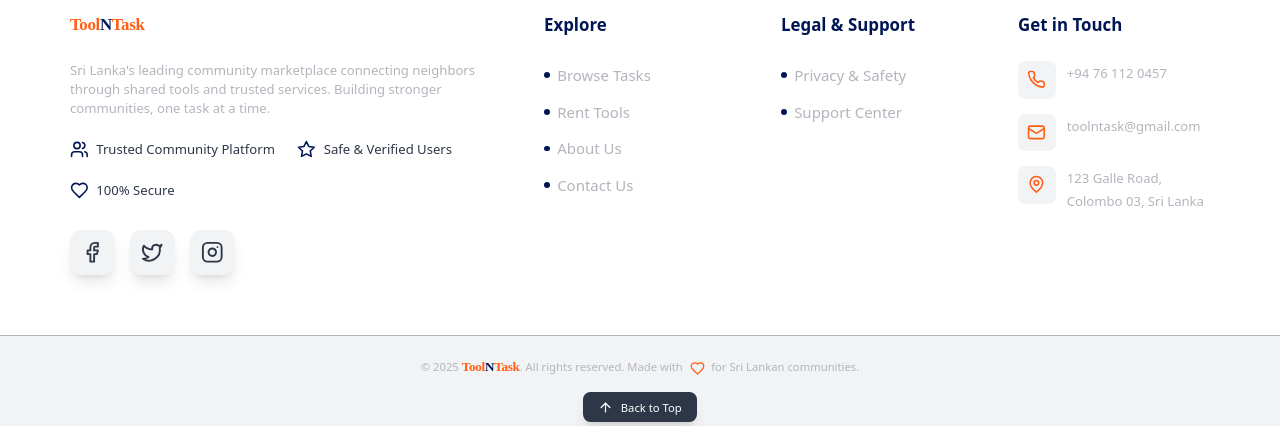
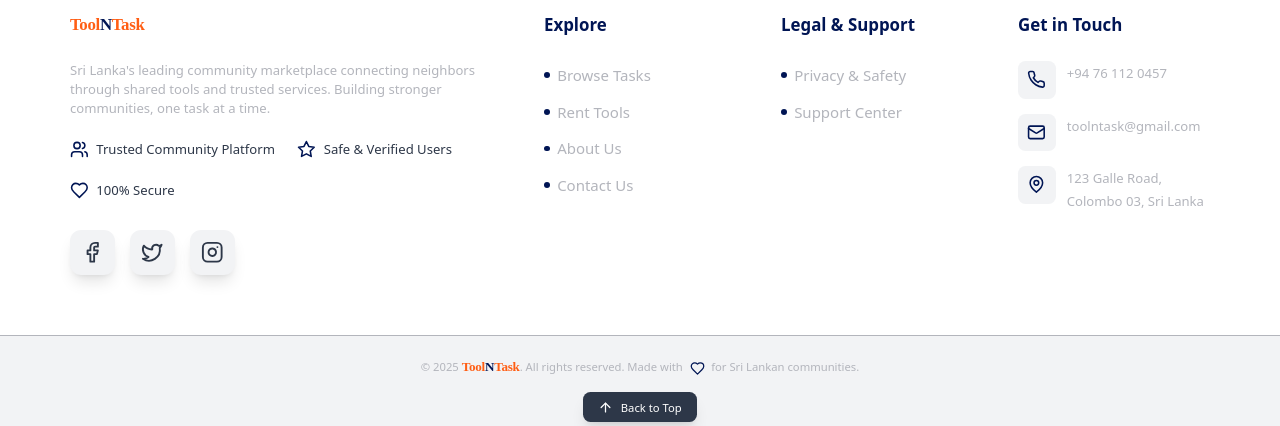
Before and after one commit to SeneshFitzroy/ToolnTask, a Next.js app: page /About in a window 1280 px wide. Shown: the part 2903-3329 px from the top of the page. Built offline with nearby package versions, Linux system fonts and the light colour scheme; no server answers; the database is empty; a web font is replaced by a local one.

Commit message:
feat: Enhanced src/components/Footer.tsx,  - Detailed changes: diff --git a/src/components/Footer.tsx b/src/compo... at  0:00:27.82 Mon 07/21/2025

```diff
--- a/src/components/Footer.tsx
+++ b/src/components/Footer.tsx
@@ -286,7 +286,7 @@ const Footer = ({ showNewsletter = false }: FooterProps) => {
                       className="w-10 h-10 rounded-lg flex items-center justify-center flex-shrink-0 transition-all duration-300"
                       style={{ backgroundColor: theme === 'dark' ? '#333333' : '#F2F3F5' }}
                     >
-                      <contact.icon className="w-5 h-5 group-hover:scale-110 transition-transform" style={{ color: '#FE5F16' }} />
+                      <contact.icon className="w-5 h-5 group-hover:scale-110 transition-transform" style={{ color: '#001554' }} />
                     </div>
                     <div>
                       {contact.href === '#' ? (
@@ -298,7 +298,7 @@ const Footer = ({ showNewsletter = false }: FooterProps) => {
                           href={contact.href}
                           className="text-sm leading-relaxed transition-colors hover:underline"
                           style={{ color: theme === 'dark' ? '#B3B5BC' : '#B3B5BC' }}
-                          onMouseEnter={(e) => e.currentTarget.style.color = '#FE5F16'}
+                          onMouseEnter={(e) => e.currentTarget.style.color = '#001554'}
                           onMouseLeave={(e) => e.currentTarget.style.color = theme === 'dark' ? '#B3B5BC' : '#B3B5BC'}
                         >
                           {contact.text}
@@ -319,7 +319,7 @@ const Footer = ({ showNewsletter = false }: FooterProps) => {
           <div className="flex flex-col items-center gap-4">
             <p className="text-xs text-center" style={{ color: theme === 'dark' ? '#B3B5BC' : '#B3B5BC' }}>
               &copy; 2025 <Logo size="small" className="inline" />. All rights reserved. Made with{' '}
-              <Heart className="w-4 h-4 inline mx-1" style={{ color: '#FE5F16' }} />{' '}
+              <Heart className="w-4 h-4 inline mx-1" style={{ color: '#001554' }} />{' '}
               for Sri Lankan communities.
             </p>
             <button
```
